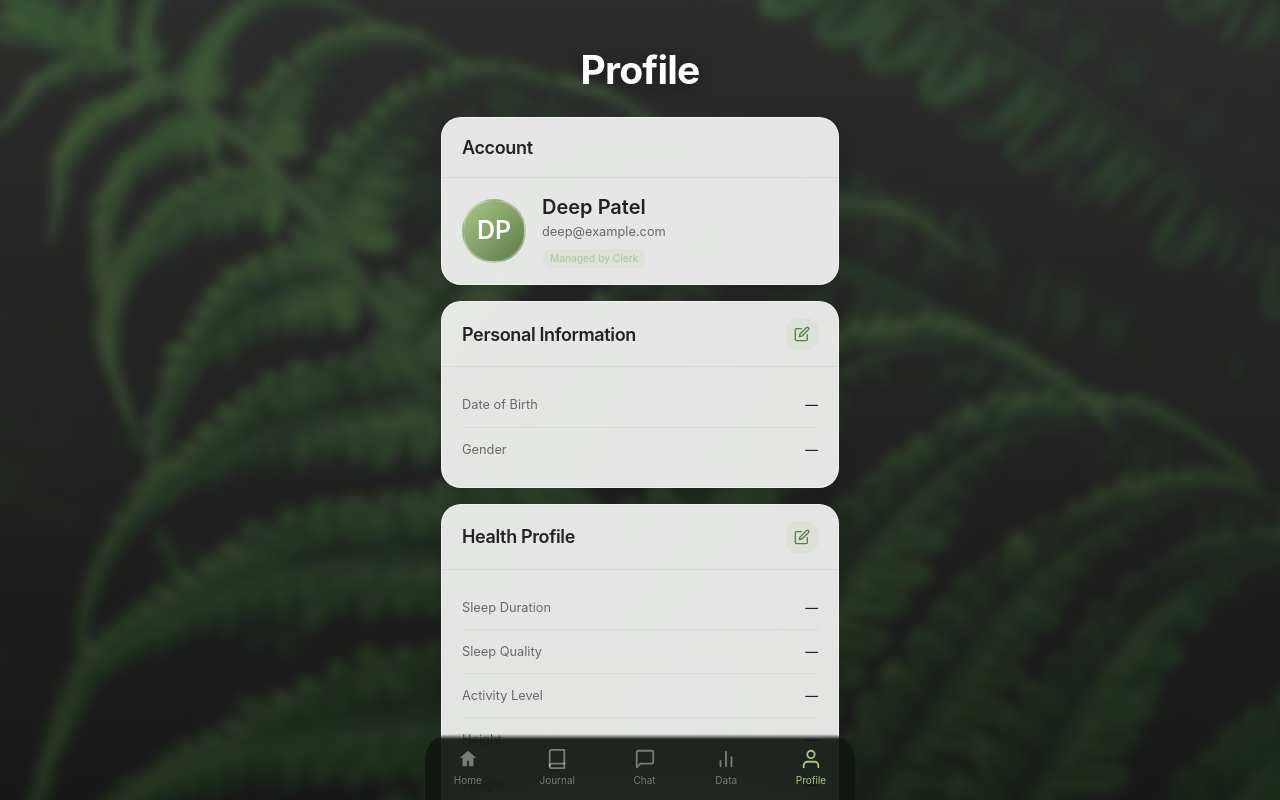
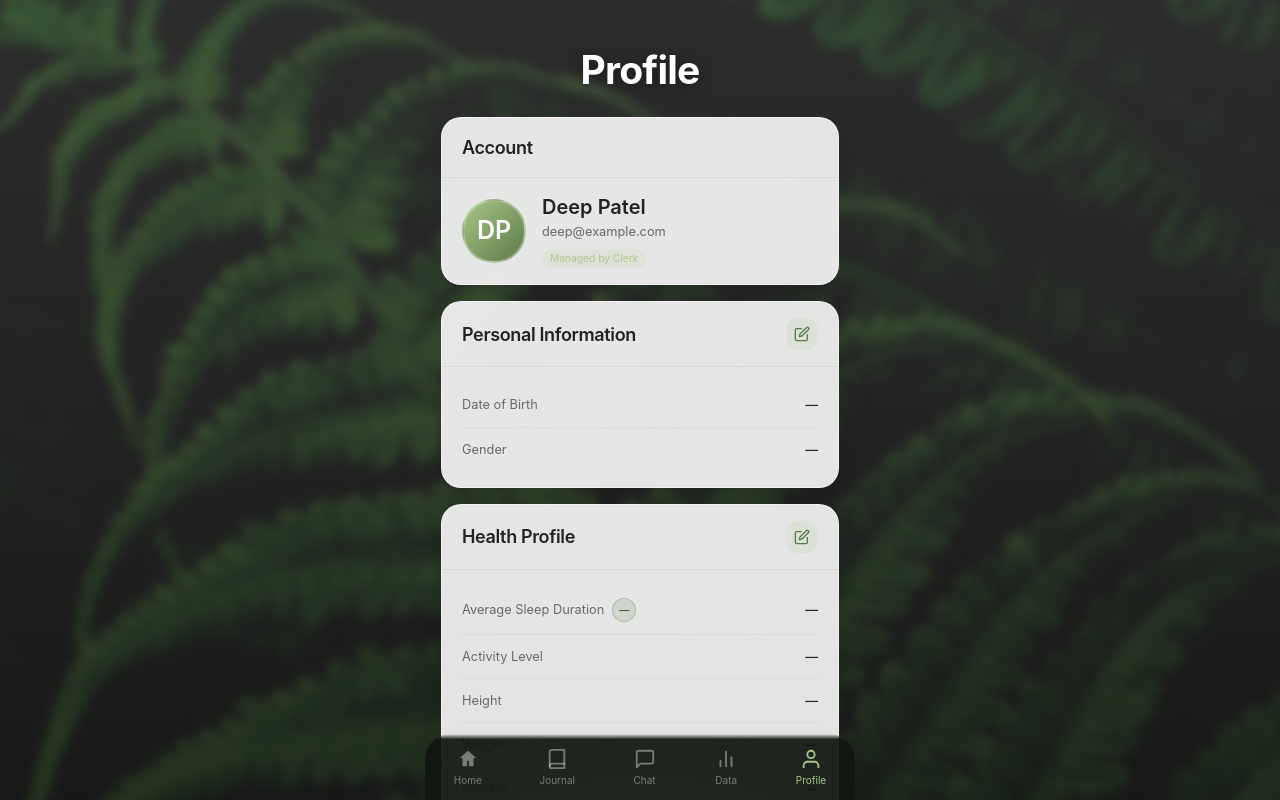
Before and after one commit to Gustavo-Galvao-e-Silva/Alleaf, a Next.js app in the folder src/client/: page /profile in a window 1280 px wide. Shown: the top 800 px of the page. Built offline with nearby package versions, Linux system fonts and the light colour scheme.

Commit message:
update profile section; add slider ui component for avg sleep duration and remove other inputs

```diff
--- a/src/client/app/profile/page.js
+++ b/src/client/app/profile/page.js
@@ -1,6 +1,7 @@
 "use client";
 
 import { useState } from "react";
+import { Slider } from "@heroui/react";
 import styles from "./page.module.css";
 import BottomNav from "../components/BottomNav";
 
@@ -23,8 +24,19 @@ const MOCK_CLERK_USER = {
 };
 
 const GENDER_OPTIONS = ["Male", "Female", "Non-binary", "Prefer not to say"];
-const SLEEP_QUALITY_OPTIONS = ["Poor", "Fair", "Good", "Excellent"];
 const ACTIVITY_LEVEL_OPTIONS = ["Sedentary", "Light", "Moderate", "Active", "Very Active"];
+const SMOKER_OPTIONS = ["Yes", "No"];
+
+const clampSleepDuration = (value) => {
+  const resolvedValue = Array.isArray(value) ? value[0] : value;
+  const numericValue = Number(resolvedValue);
+
+  if (!Number.isFinite(numericValue)) {
+    return 7;
+  }
+
+  return Math.min(10, Math.max(1, Math.round(numericValue)));
+};
 
 function EditIcon() {
   return (
@@ -100,6 +112,7 @@ export default function ProfilePage() {
   const [editingPersonal, setEditingPersonal] = useState(false);
   const [personalInfo, setPersonalInfo] = useState({
     dateOfBirth: "",
+    age: null,
     gender: "",
   });
   const [tempPersonalInfo, setTempPersonalInfo] = useState({ ...personalInfo });
@@ -107,12 +120,11 @@ export default function ProfilePage() {
   // Section 3: Health Profile State
   const [editingHealth, setEditingHealth] = useState(false);
   const [healthProfile, setHealthProfile] = useState({
-    sleepDuration: "",
-    sleepQuality: "",
+    sleepDuration: null,
     activityLevel: "",
     height: "",
     weight: "",
-    dailySteps: "",
+    smoker: "",
   });
   const [tempHealthProfile, setTempHealthProfile] = useState({ ...healthProfile });
 
@@ -129,7 +141,10 @@ export default function ProfilePage() {
   };
 
   const handleSavePersonal = () => {
-    setPersonalInfo({ ...tempPersonalInfo });
+    setPersonalInfo({
+      ...tempPersonalInfo,
+      age: calculateAge(tempPersonalInfo.dateOfBirth),
+    });
     setEditingPersonal(false);
   };
 
@@ -140,12 +155,18 @@ export default function ProfilePage() {
 
   // Health Profile Handlers
   const handleEditHealth = () => {
-    setTempHealthProfile({ ...healthProfile });
+    setTempHealthProfile({
+      ...healthProfile,
+      sleepDuration: clampSleepDuration(healthProfile.sleepDuration),
+    });
     setEditingHealth(true);
   };
 
   const handleSaveHealth = () => {
-    setHealthProfile({ ...tempHealthProfile });
+    setHealthProfile({
+      ...tempHealthProfile,
+      sleepDuration: clampSleepDuration(tempHealthProfile.sleepDuration),
+    });
     setEditingHealth(false);
   };
 
@@ -168,14 +189,37 @@ export default function ProfilePage() {
     return `${kg} kg (${lbs} lbs)`;
   };
 
-  const formatSteps = (steps) => {
-    if (!steps) return "—";
-    return Number(steps).toLocaleString() + " steps";
+  const formatSleepDuration = (hours) => {
+    if (hours === null || hours === undefined || hours === "") return "—";
+    return `${hours} hours`;
   };
 
-  const formatSleepDuration = (hours) => {
-    if (!hours) return "—";
-    return `${hours} hours`;
+  const getSleepDurationLevel = (hours) => {
+    if (hours === null || hours === undefined || hours === "") return null;
+    return clampSleepDuration(hours);
+  };
+
+  const currentSleepDurationLevel = editingHealth
+    ? getSleepDurationLevel(tempHealthProfile.sleepDuration)
+    : getSleepDurationLevel(healthProfile.sleepDuration);
+
+  const calculateAge = (dateOfBirth) => {
+    if (!dateOfBirth) return null;
+
+    const dob = new Date(dateOfBirth);
+    if (Number.isNaN(dob.getTime())) return null;
+
+    const today = new Date();
+    let age = today.getFullYear() - dob.getFullYear();
+    const hasHadBirthdayThisYear =
+      today.getMonth() > dob.getMonth() ||
+      (today.getMonth() === dob.getMonth() && today.getDate() >= dob.getDate());
+
+    if (!hasHadBirthdayThisYear) {
+      age -= 1;
+    }
+
+    return age >= 0 ? age : null;
   };
 
   return (
@@ -263,39 +307,50 @@ export default function ProfilePage() {
             onCancel={handleCancelHealth}
           >
             <FieldRow
-              label="Sleep Duration"
+              label={
+                <span className={styles.sleepLabelWithBadge}>
+                  <span>Average Sleep Duration</span>
+                  <span
+                    className={styles.sleepLevelBadge}
+                    aria-label={
+                      currentSleepDurationLevel === null
+                        ? "Average sleep duration level not set"
+                        : `Average sleep duration level ${currentSleepDurationLevel}`
+                    }
+                  >
+                    {currentSleepDurationLevel ?? "—"}
+                  </span>
+                </span>
+              }
               value={formatSleepDuration(healthProfile.sleepDuration)}
               isEditing={editingHealth}
             >
-              <div className={styles.inputWithUnit}>
-                <input
-                  type="number"
-                  className={styles.input}
-                  placeholder="8"
-                  min="1"
-                  max="24"
-                  value={tempHealthProfile.sleepDuration}
-                  onChange={(e) => setTempHealthProfile({ ...tempHealthProfile, sleepDuration: e.target.value })}
-                />
-                <span className={styles.inputUnit}>hours</span>
-              </div>
-            </FieldRow>
-
-            <FieldRow
-              label="Sleep Quality"
-              value={healthProfile.sleepQuality}
-              isEditing={editingHealth}
-            >
-              <select
-                className={styles.select}
-                value={tempHealthProfile.sleepQuality}
-                onChange={(e) => setTempHealthProfile({ ...tempHealthProfile, sleepQuality: e.target.value })}
-              >
-                <option value="">Select quality</option>
-                {SLEEP_QUALITY_OPTIONS.map((opt) => (
-                  <option key={opt} value={opt}>{opt}</option>
-                ))}
-              </select>
+              <Slider
+                aria-label="Average sleep duration"
+                className={styles.sleepSlider}
+                classNames={{
+                  value: styles.sleepSliderValueHidden,
+                  trackWrapper: styles.sleepSliderTrackWrapper,
+                  track: styles.sleepSliderTrack,
+                  filler: styles.sleepSliderFiller,
+                  thumb: styles.sleepSliderThumb,
+                  step: styles.sleepSliderStep,
+                }}
+                minValue={1}
+                maxValue={10}
+                step={1}
+                hideValue
+                showSteps
+                size="sm"
+                color="success"
+                value={clampSleepDuration(tempHealthProfile.sleepDuration)}
+                onChange={(value) =>
+                  setTempHealthProfile({
+                    ...tempHealthProfile,
+                    sleepDuration: clampSleepDuration(value),
+                  })
+                }
+              />
             </FieldRow>
 
             <FieldRow
@@ -354,23 +409,20 @@ export default function ProfilePage() {
             </FieldRow>
 
             <FieldRow
-              label="Daily Steps Goal"
-              value={formatSteps(healthProfile.dailySteps)}
+              label="Smoker"
+              value={healthProfile.smoker}
               isEditing={editingHealth}
             >
-              <div className={styles.inputWithUnit}>
-                <input
-                  type="number"
-                  className={styles.input}
-                  placeholder="10000"
-                  min="0"
-                  max="100000"
-                  step="500"
-                  value={tempHealthProfile.dailySteps}
-                  onChange={(e) => setTempHealthProfile({ ...tempHealthProfile, dailySteps: e.target.value })}
-                />
-                <span className={styles.inputUnit}>steps</span>
-              </div>
+              <select
+                className={styles.select}
+                value={tempHealthProfile.smoker}
+                onChange={(e) => setTempHealthProfile({ ...tempHealthProfile, smoker: e.target.value })}
+              >
+                <option value="">Select an option</option>
+                {SMOKER_OPTIONS.map((opt) => (
+                  <option key={opt} value={opt}>{opt}</option>
+                ))}
+              </select>
             </FieldRow>
           </SectionCard>
 
--- a/src/client/app/profile/page.module.css
+++ b/src/client/app/profile/page.module.css
@@ -275,6 +275,28 @@
   flex-shrink: 0;
 }
 
+.sleepLabelWithBadge {
+  display: inline-flex;
+  align-items: center;
+  gap: var(--space-2);
+}
+
+.sleepLevelBadge {
+  display: inline-flex;
+  align-items: center;
+  justify-content: center;
+  width: 24px;
+  height: 24px;
+  border-radius: 50%;
+  background: rgba(93, 122, 74, 0.14);
+  border: 1px solid rgba(93, 122, 74, 0.3);
+  color: #4a6239;
+  font-family: var(--font-sans);
+  font-size: var(--text-xs);
+  font-weight: 600;
+  line-height: 1;
+}
+
 .fieldValue {
   font-family: var(--font-sans);
   font-size: var(--text-sm);
@@ -354,6 +376,47 @@
   min-width: 40px;
 }
 
+.sleepSlider {
+  width: 180px;
+  max-width: 100%;
+}
+
+.sleepSliderTrackWrapper {
+  height: 12px;
+}
+
+.sleepSliderTrack {
+  height: 6px;
+  border-radius: var(--radius-full);
+  background: rgba(93, 122, 74, 0.18);
+}
+
+.sleepSliderFiller {
+  height: 6px;
+  border-radius: var(--radius-full);
+  background: linear-gradient(90deg, #7f9d63 0%, #5d7a4a 100%);
+}
+
+.sleepSliderThumb {
+  width: 16px;
+  height: 16px;
+  border-radius: 50%;
+  background: #ffffff;
+  border: 2px solid #5d7a4a;
+  box-shadow: 0 1px 4px rgba(0, 0, 0, 0.16);
+}
+
+.sleepSliderStep {
+  width: 2px;
+  height: 6px;
+  border-radius: 2px;
+  background: rgba(0, 0, 0, 0.12);
+}
+
+.sleepSliderValueHidden {
+  display: none !important;
+}
+
 /* ── Toggle Rows ── */
 .toggleRow {
   display: flex;
--- a/src/client/package.json
+++ b/src/client/package.json
@@ -13,6 +13,7 @@
     "@assistant-ui/react": "^0.12.11",
     "@assistant-ui/react-ai-sdk": "^1.3.8",
     "@assistant-ui/react-markdown": "^0.12.4",
+    "@heroui/react": "^2.8.9",
     "@react-three/drei": "^10.7.7",
     "@react-three/fiber": "^9.5.0",
     "@tailwindcss/postcss": "^4.2.0",
```
Also changed, not shown: src/client/app/globals.css (line endings or trailing spaces), 1 other file (tests, documents, lock files or other folders).
